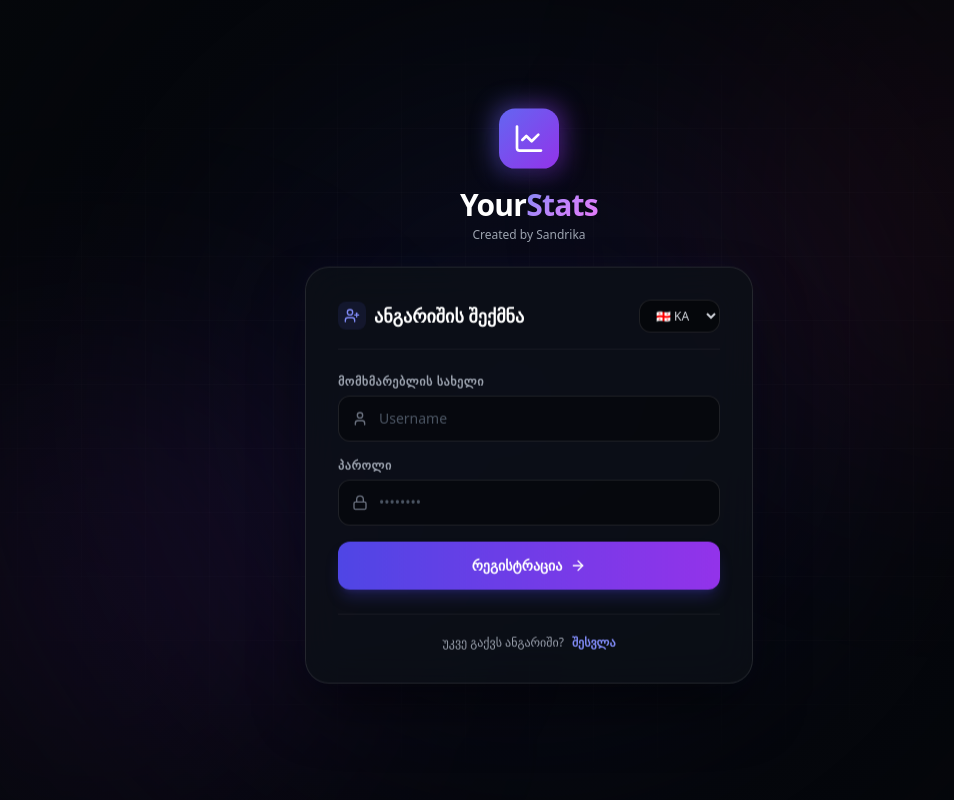
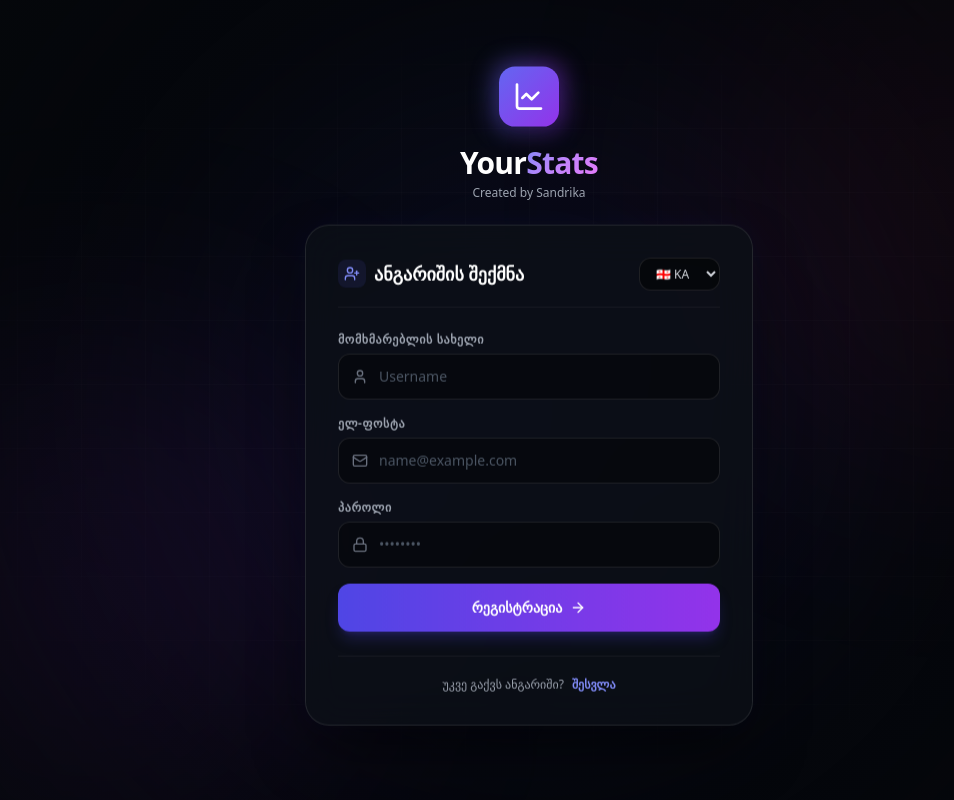
Before and after one commit to sandrika9/trading-site, a Flask app: page /register in a window 1280 px wide. Shown: the whole page, without its empty margins (111-1065 px from the left). Run offline with Flask 3, Linux system fonts and the light colour scheme; some libraries are stand-ins or nearby versions.

Commit message:
Update register.html

```diff
--- a/templates/register.html
+++ b/templates/register.html
@@ -142,6 +142,17 @@
                     </div>
                 </div>
 
+                <!-- Email Field -->
+                <div>
+                    <label class="block text-xs font-semibold text-gray-400 mb-1.5 uppercase tracking-wider" data-i18n="email">ელ-ფოსტა</label>
+                    <div class="relative">
+                        <div class="absolute inset-y-0 left-0 pl-3.5 flex items-center pointer-events-none text-gray-500">
+                            <i data-lucide="mail" class="w-4 h-4"></i>
+                        </div>
+                        <input type="email" name="email" required class="w-full bg-black/40 border border-white/10 rounded-xl pl-10 pr-4 py-3 text-white text-sm focus:outline-none focus:border-indigo-500 focus:ring-1 focus:ring-indigo-500 transition placeholder-gray-600" placeholder="name@example.com">
+                    </div>
+                </div>
+
                 <!-- Password Field -->
                 <div>
                     <label class="block text-xs font-semibold text-gray-400 mb-1.5 uppercase tracking-wider" data-i18n="password">პაროლი</label>
@@ -178,6 +189,7 @@
                 page_title: "YourStats - რეგისტრაცია",
                 register_title: "ანგარიშის შექმნა",
                 username: "მომხმარებლის სახელი",
+                email: "ელ-ფოსტა",
                 password: "პაროლი",
                 register_btn: "რეგისტრაცია",
                 already_have_account: "უკვე გაქვს ანგარიში?",
@@ -187,6 +199,7 @@
                 page_title: "YourStats - Register",
                 register_title: "Create Account",
                 username: "Username",
+                email: "Email",
                 password: "Password",
                 register_btn: "Register",
                 already_have_account: "Already have an account?",
@@ -196,6 +209,7 @@
                 page_title: "YourStats - Регистрация",
                 register_title: "Создать аккаунт",
                 username: "Имя пользователя",
+                email: "Эл. почта",
                 password: "Пароль",
                 register_btn: "Регистрация",
                 already_have_account: "Уже есть аккаунт?",
@@ -205,6 +219,7 @@
                 page_title: "YourStats - Registro",
                 register_title: "Crear Cuenta",
                 username: "Nombre de usuario",
+                email: "Correo electrónico",
                 password: "Contraseña",
                 register_btn: "Registrarse",
                 already_have_account: "¿Ya tienes una cuenta?",
```
